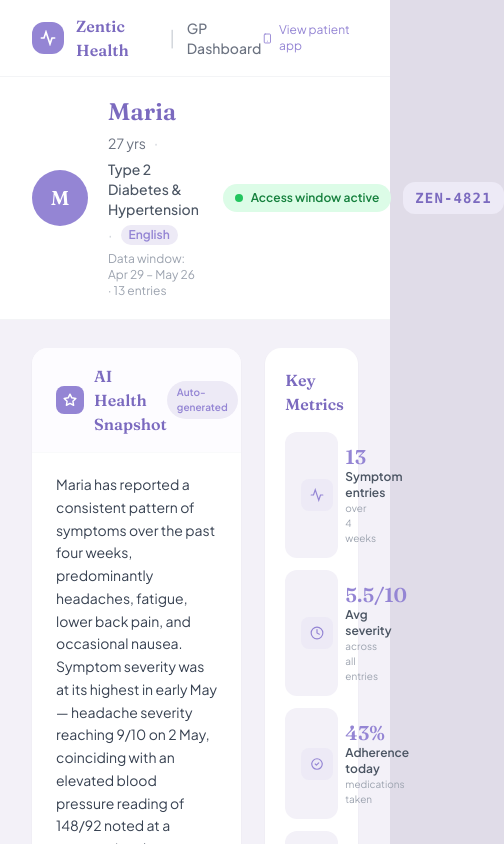
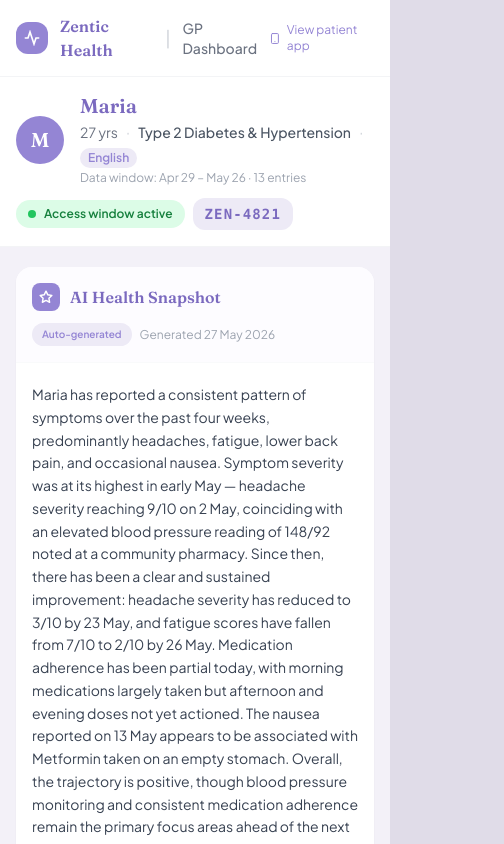
Before and after one commit to tayyebns/zentic-health-landing, a Next.js app: page /gp in a window 390 px wide. Shown: the top 844 px of the page, 504 px wide, since content can reach past the window. Built offline with nearby package versions, Linux system fonts and the light colour scheme.

Commit message:
fix: responsive GP dashboard for mobile
- Grid layouts collapse to single column on mobile (md: breakpoint for multi-col)
- PatientHeader stacks vertically on mobile
- Nav and card padding tightened (px-4/p-4 mobile, px-8/p-6 desktop)
- AISummaryCard header wraps cleanly on narrow screens

```diff
--- a/src/app/gp/page.tsx
+++ b/src/app/gp/page.tsx
@@ -35,7 +35,7 @@ export default function GPDashboard() {
     <div className="min-h-screen" style={{ backgroundColor: "#F3F1F8" }}>
       {/* Sticky nav bar */}
       <nav
-        className="bg-white border-b border-gray-100 px-8 py-3.5 flex items-center justify-between"
+        className="bg-white border-b border-gray-100 px-4 md:px-8 py-3.5 flex items-center justify-between"
         style={{ position: "sticky", top: 0, zIndex: 40 }}
       >
         <div className="flex items-center gap-3">
@@ -73,10 +73,10 @@ export default function GPDashboard() {
       </FadeUp>
 
       {/* Main dashboard grid */}
-      <main className="max-w-7xl mx-auto px-8 py-7 space-y-6">
+      <main className="max-w-7xl mx-auto px-4 md:px-8 py-5 md:py-7 space-y-4 md:space-y-6">
         {/* Row 1: AI Summary (2/3) + Key Metrics (1/3) */}
-        <div className="grid grid-cols-3 gap-6 items-start">
-          <FadeUp delay={0.05} className="col-span-2">
+        <div className="grid grid-cols-1 md:grid-cols-3 gap-4 md:gap-6 items-start">
+          <FadeUp delay={0.05} className="md:col-span-2">
             <AISummaryCard />
           </FadeUp>
           <FadeUp delay={0.1}>
@@ -85,8 +85,8 @@ export default function GPDashboard() {
         </div>
 
         {/* Row 2: Symptom Trend (2/3) + Frequency (1/3) */}
-        <div className="grid grid-cols-3 gap-6 items-start">
-          <FadeUp delay={0.15} className="col-span-2">
+        <div className="grid grid-cols-1 md:grid-cols-3 gap-4 md:gap-6 items-start">
+          <FadeUp delay={0.15} className="md:col-span-2">
             <SymptomTrendChart />
           </FadeUp>
           <FadeUp delay={0.2}>
@@ -95,7 +95,7 @@ export default function GPDashboard() {
         </div>
 
         {/* Row 3: Adherence (1/2) + Timeline (1/2) */}
-        <div className="grid grid-cols-2 gap-6 items-start">
+        <div className="grid grid-cols-1 md:grid-cols-2 gap-4 md:gap-6 items-start">
           <FadeUp delay={0.25}>
             <MedicationAdherence />
           </FadeUp>
--- a/src/components/gp/AISummaryCard.tsx
+++ b/src/components/gp/AISummaryCard.tsx
@@ -15,7 +15,7 @@ export default function AISummaryCard() {
     <div className="bg-white rounded-2xl shadow-sm overflow-hidden">
       {/* Card header */}
       <div
-        className="flex items-center justify-between px-6 py-4 border-b border-gray-50"
+        className="flex items-start justify-between gap-3 px-4 md:px-6 py-4 border-b border-gray-50 flex-wrap"
         style={{ backgroundColor: "#FDFCFF" }}
       >
         <div className="flex items-center gap-2.5">
@@ -31,7 +31,7 @@ export default function AISummaryCard() {
             AI Health Snapshot
           </span>
         </div>
-        <div className="flex items-center gap-2">
+        <div className="flex items-center gap-2 flex-wrap">
           <span
             className="rounded-full text-[10px] font-semibold px-2.5 py-1"
             style={{ backgroundColor: "#EDEAF6", color: "#9485D4" }}
@@ -44,7 +44,7 @@ export default function AISummaryCard() {
         </div>
       </div>
 
-      <div className="px-6 py-5">
+      <div className="px-4 md:px-6 py-5">
         {/* Summary paragraph */}
         <p className="font-sans text-sm text-gray-700 leading-relaxed">
           {gpSummary.summaryText}
--- a/src/components/gp/HealthEventTimeline.tsx
+++ b/src/components/gp/HealthEventTimeline.tsx
@@ -113,7 +113,7 @@ export default function HealthEventTimeline() {
   }, [symptoms]);
 
   return (
-    <div className="bg-white rounded-2xl shadow-sm p-6">
+    <div className="bg-white rounded-2xl shadow-sm p-4 md:p-6">
       <div className="flex items-center justify-between mb-5">
         <h3 className="font-display text-base font-semibold text-zentic-purple-dark">
           Health Event Timeline
--- a/src/components/gp/MedicationAdherence.tsx
+++ b/src/components/gp/MedicationAdherence.tsx
@@ -44,7 +44,7 @@ export default function MedicationAdherence() {
   ];
 
   return (
-    <div className="bg-white rounded-2xl shadow-sm p-6">
+    <div className="bg-white rounded-2xl shadow-sm p-4 md:p-6">
       <div className="flex items-center justify-between mb-5">
         <h3 className="font-display text-base font-semibold text-zentic-purple-dark">
           Medication Adherence
--- a/src/components/gp/PatientHeader.tsx
+++ b/src/components/gp/PatientHeader.tsx
@@ -24,22 +24,22 @@ export default function PatientHeader() {
   }
 
   return (
-    <div className="bg-white border-b border-gray-100 px-8 py-5">
-      <div className="max-w-7xl mx-auto flex items-center justify-between gap-6">
+    <div className="bg-white border-b border-gray-100 px-4 md:px-8 py-4 md:py-5">
+      <div className="max-w-7xl mx-auto flex flex-col md:flex-row md:items-center md:justify-between gap-3 md:gap-6">
         {/* Avatar + info */}
-        <div className="flex items-center gap-5">
+        <div className="flex items-center gap-4">
           <div
-            className="w-14 h-14 rounded-full flex items-center justify-center flex-shrink-0 text-white font-display text-xl font-semibold"
+            className="w-12 h-12 md:w-14 md:h-14 rounded-full flex items-center justify-center flex-shrink-0 text-white font-display text-xl font-semibold"
             style={{ backgroundColor: "#9485D4" }}
           >
             {patient.name[0]}
           </div>
 
           <div>
-            <h2 className="font-display text-2xl font-semibold text-zentic-purple-dark leading-tight">
+            <h2 className="font-display text-xl md:text-2xl font-semibold text-zentic-purple-dark leading-tight">
               {patient.name}
             </h2>
-            <div className="flex items-center flex-wrap gap-x-2 gap-y-1 mt-1">
+            <div className="flex items-center flex-wrap gap-x-2 gap-y-1 mt-0.5">
               <span className="font-sans text-sm text-gray-500">
                 {patient.age} yrs
               </span>
@@ -56,16 +56,15 @@ export default function PatientHeader() {
               </span>
             </div>
             {dates.length > 0 && (
-              <p className="font-sans text-xs text-gray-400 mt-1">
-                Data window: {fmtDate(earliest)} – {fmtDate(latest)} ·{" "}
-                {symptoms.length} entries
+              <p className="font-sans text-xs text-gray-400 mt-0.5">
+                Data window: {fmtDate(earliest)} – {fmtDate(latest)} · {symptoms.length} entries
               </p>
             )}
           </div>
         </div>
 
         {/* Access indicators */}
-        <div className="flex items-center gap-3 flex-shrink-0">
+        <div className="flex items-center gap-2 flex-shrink-0">
           <div
             className="flex items-center gap-2 rounded-full px-3 py-1.5 text-xs font-semibold"
             style={{ backgroundColor: "#DCFCE7", color: "#15803D" }}
--- a/src/components/gp/QuickStats.tsx
+++ b/src/components/gp/QuickStats.tsx
@@ -77,7 +77,7 @@ export default function QuickStats() {
   ];
 
   return (
-    <div className="bg-white rounded-2xl shadow-sm p-5">
+    <div className="bg-white rounded-2xl shadow-sm p-4 md:p-5">
       <h3 className="font-display text-base font-semibold text-zentic-purple-dark mb-4">
         Key Metrics
       </h3>
--- a/src/components/gp/SymptomFrequencyChart.tsx
+++ b/src/components/gp/SymptomFrequencyChart.tsx
@@ -65,7 +65,7 @@ export default function SymptomFrequencyChart() {
   }, [symptoms]);
 
   return (
-    <div className="bg-white rounded-2xl shadow-sm p-6">
+    <div className="bg-white rounded-2xl shadow-sm p-4 md:p-6">
       <div className="flex items-center justify-between mb-5">
         <h3 className="font-display text-base font-semibold text-zentic-purple-dark">
           Symptom Frequency
--- a/src/components/gp/SymptomTrendChart.tsx
+++ b/src/components/gp/SymptomTrendChart.tsx
@@ -99,7 +99,7 @@ export default function SymptomTrendChart() {
   }, [symptoms]);
 
   return (
-    <div className="bg-white rounded-2xl shadow-sm p-6">
+    <div className="bg-white rounded-2xl shadow-sm p-4 md:p-6">
       <div className="flex items-center justify-between mb-5">
         <h3 className="font-display text-base font-semibold text-zentic-purple-dark">
           Symptom Severity Trend
```
